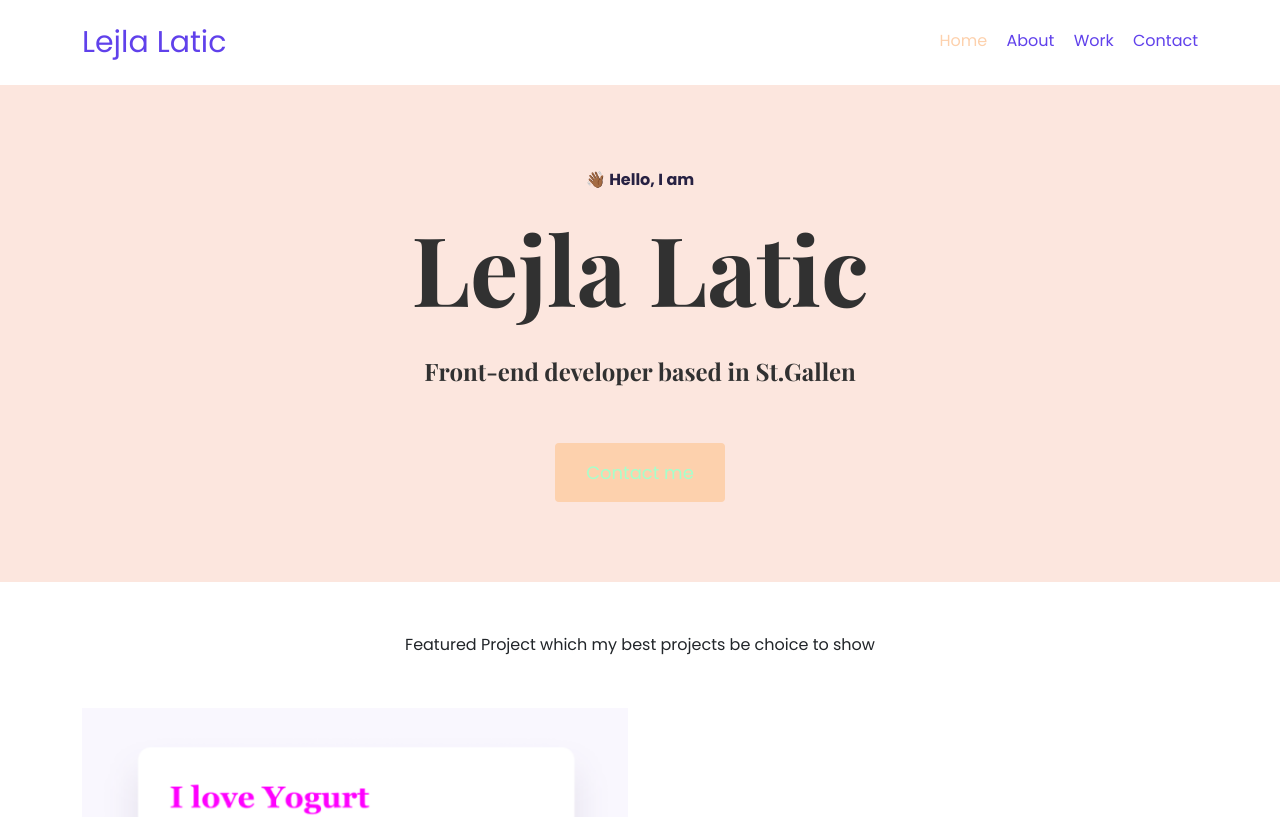
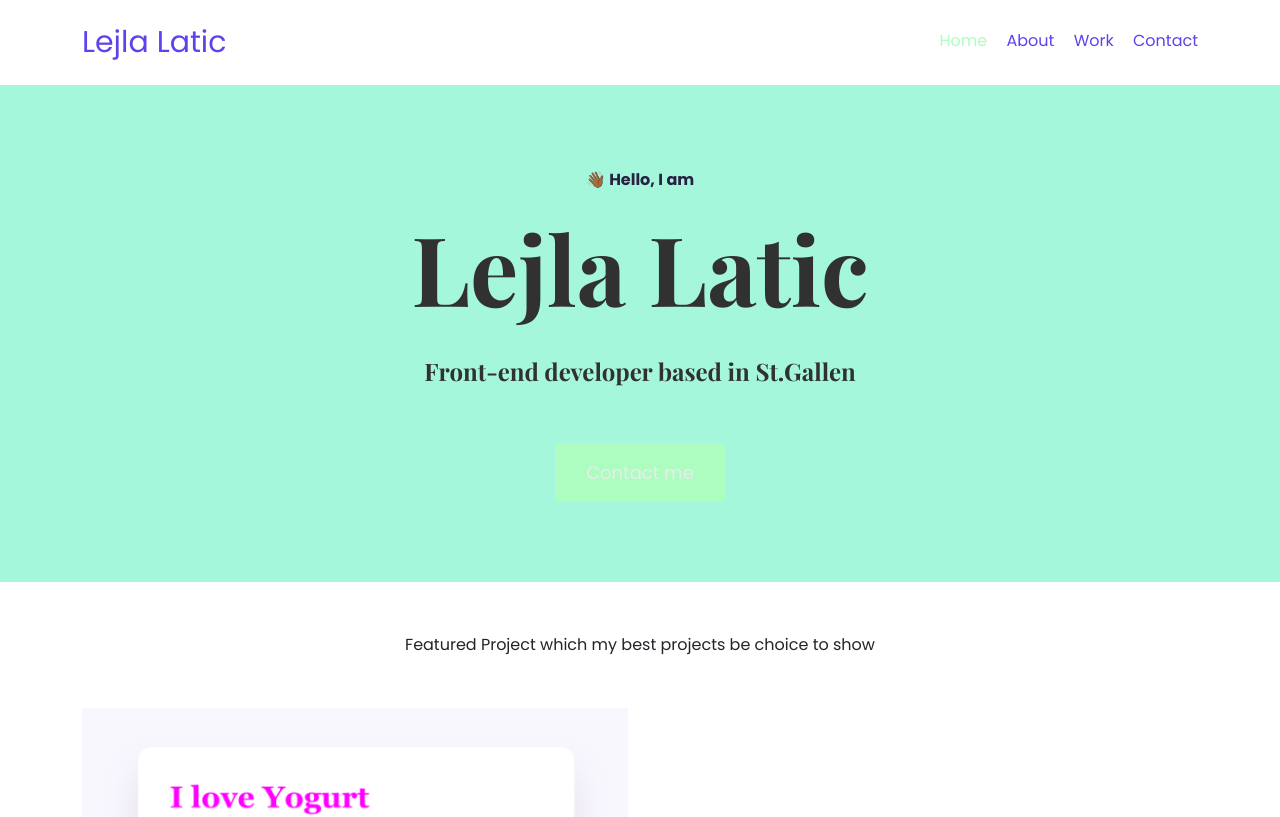
Before and after one commit to Lejla-dev/Advanced-Tools, a plain HTML site: page index.html in a window 1280 px wide. Shown: the top 817 px of the page. Drawn offline with nearby package versions, Linux system fonts and the light colour scheme; a web font is replaced by a local one.

Commit message:
color 1
color 1

```diff
--- a/style.css
+++ b/style.css
@@ -1,6 +1,6 @@
 :root {
-  --branding-color: #fdd1ad;
-  --secondary-color: #fce6de;
+  --branding-color: #adfdc1;
+  --secondary-color: #a4f7db;
   --heading-font-family: "Playfair Display", serif;
   --default-font-family: "Poppins", sans-serif;
   --logo-font-family: "Herr Von Muellerhoff", cursive;
@@ -97,7 +97,7 @@ p {
 .btn-branding {
   background: var(--branding-color);
   border-radius: 4px;
-  color: rgb(166, 255, 203);
+  color: rgb(230, 236, 233);
   font-size: 18px;
   line-height: 27px;
   padding: 15px 30px;
@@ -191,7 +191,7 @@ footer .social-links a {
 }
 
 footer .social-links a:hover {
-  color: rgb(166, 255, 203);
+  color: rgb(230, 236, 233);
   background: var(--branding-color);
 }
 
```
